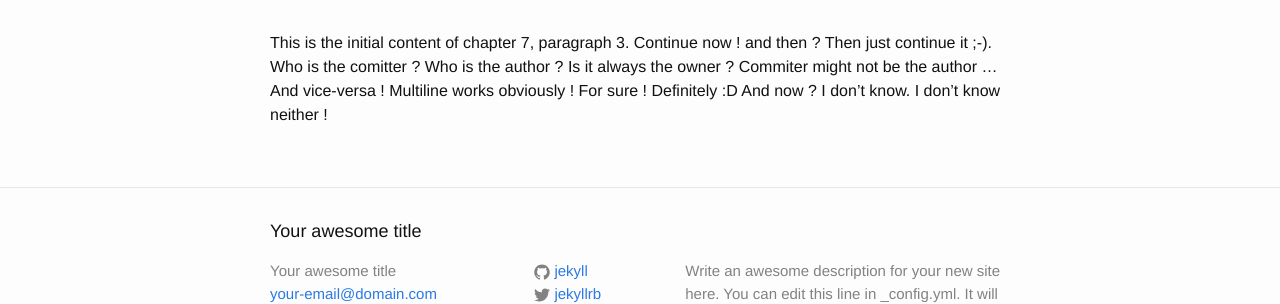
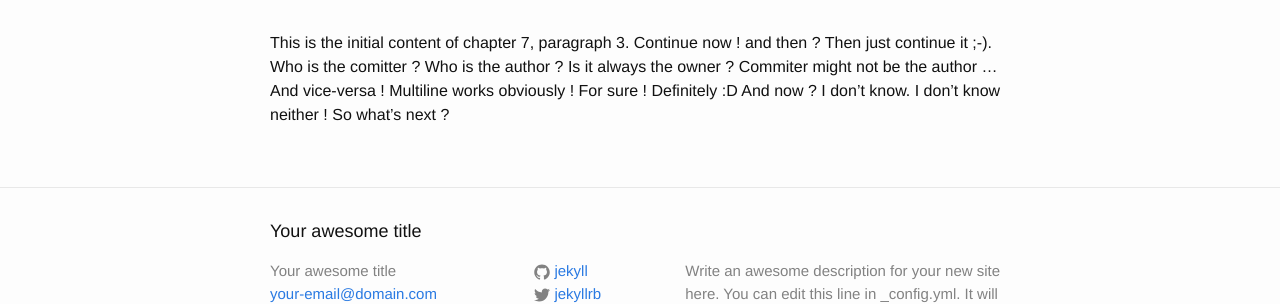
Before and after one commit to mgsx-dev/GitDBSandbox, a Jekyll site: the page built from _posts/2016-05-27-device-23-chapter1.md, in a window 1280 px wide. Shown: the part 169-473 px from the top of the page. Built offline with Jekyll 4.4.1, drawn with Linux system fonts in a browser that asks for light colours.

Commit message:
So what's next ?

```diff
--- a/_posts/2016-05-27-device-23-chapter1.md
+++ b/_posts/2016-05-27-device-23-chapter1.md
@@ -6,4 +6,4 @@ device: device-23
 This is the initial content of chapter 7, paragraph 3. Continue now ! and then ? Then just continue it ;-). Who is the comitter ? Who is the author ? Is it always the owner ? Commiter might not be the author ... And vice-versa !
 Multiline works obviously !
 For sure !
-Definitely :D And now ? I don't know. I don't know neither !
+Definitely :D And now ? I don't know. I don't know neither ! So what's next ?
```
